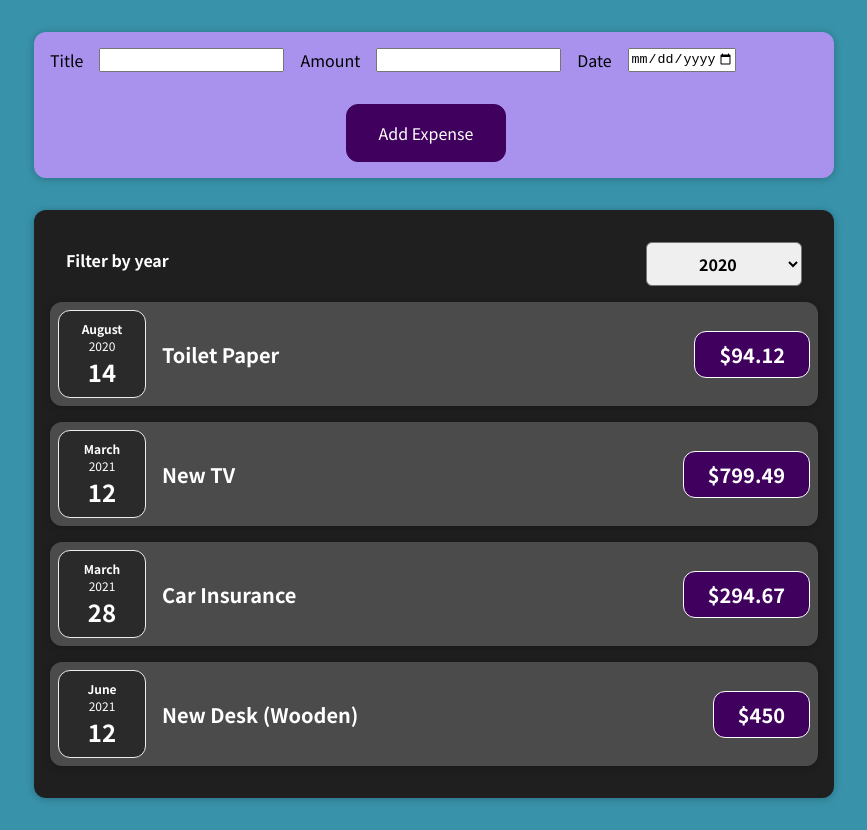
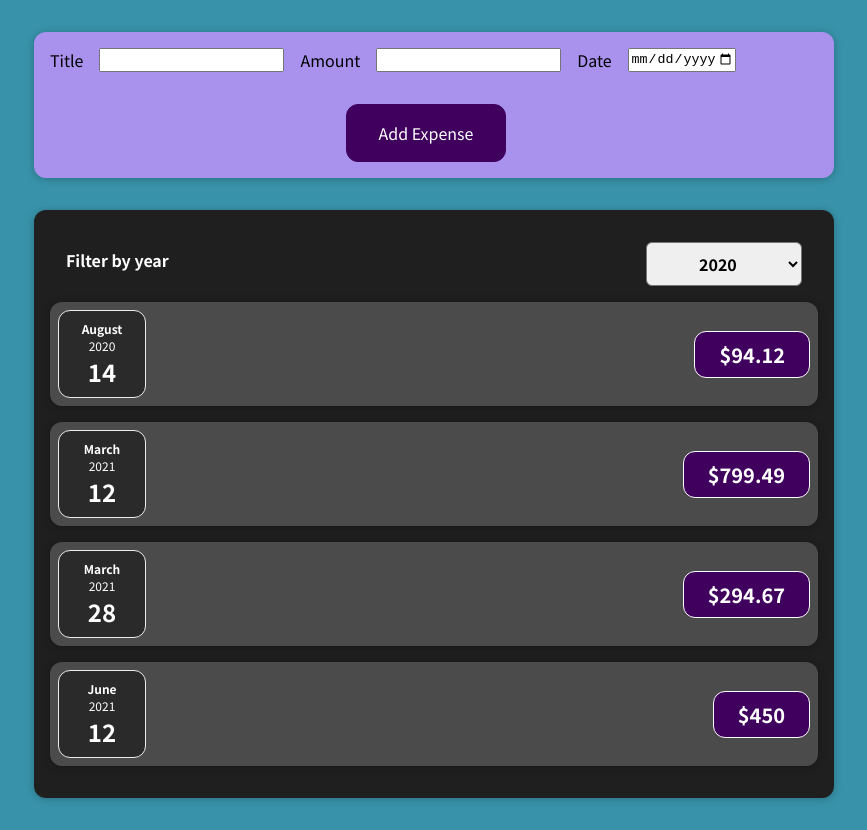
Before and after one commit to rishii-27/AdvanceReact, a React (Create React App) app: page / in a window 1280 px wide. Shown: the whole page, without its empty margins (206-1073 px from the left). Built offline with nearby package versions, Linux system fonts and the light colour scheme.

Commit message:
task10: Updating Expenses Using Map()

```diff
--- a/src/components/Expenses/Expenses.js
+++ b/src/components/Expenses/Expenses.js
@@ -16,7 +16,11 @@ const Expenses = (props) => {
     <Card className="expenses">
       <ExpensesFilter selected={filteredYear} onChangeFilter={filterChangeHandler} />
 
-      <ExpenseItem
+      {props.items.map(expense => <ExpenseItem title={expense.tile}
+        amount={expense.amount}
+        date={expense.date} />)}
+
+      {/* <ExpenseItem
         title={props.items[0].title}
         amount={props.items[0].amount}
         date={props.items[0].date}
@@ -35,7 +39,7 @@ const Expenses = (props) => {
         title={props.items[3].title}
         amount={props.items[3].amount}
         date={props.items[3].date}
-      />
+      /> */}
     </Card>
   );
 }
```
